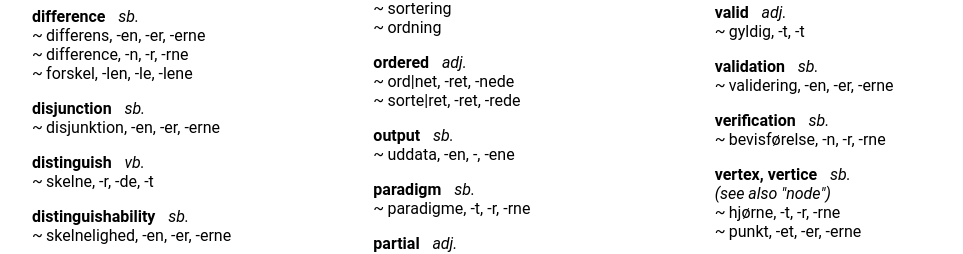
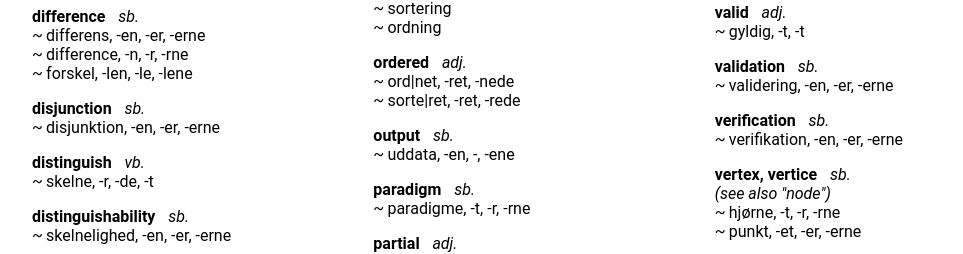
Before and after one commit to SSoelvsten/en-dk, a React (Create React App) app: page / in a window 1280 px wide. Shown: the part 5673-5927 px from the top of the page, without its empty margins (112-1075 px from the left). Built offline with nearby package versions, Linux system fonts and the light colour scheme.

Commit message:
fix verification

```diff
--- a/src/dictionary.ts
+++ b/src/dictionary.ts
@@ -2000,7 +2000,7 @@ export const en_dk : Lexeme[] = [
   {
     word: "verification",
     type: "sb.",
-    translations: ["bevisførelse, -n, -r, -rne"],
+    translations: ["verifikation, -en, -er, -erne"],
     keywords: ["formal methods"]
   },
   {
```
